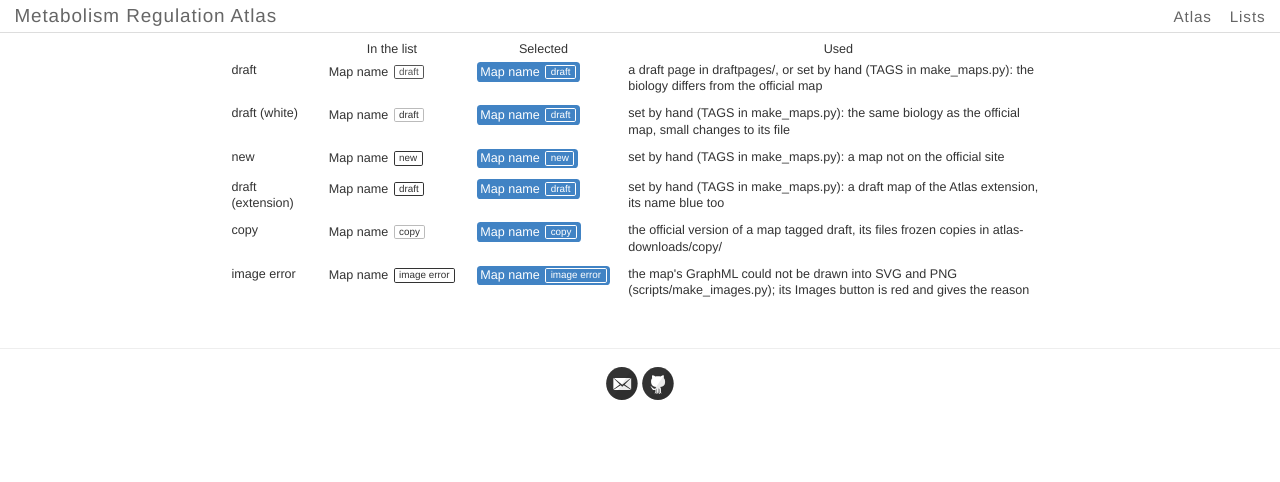
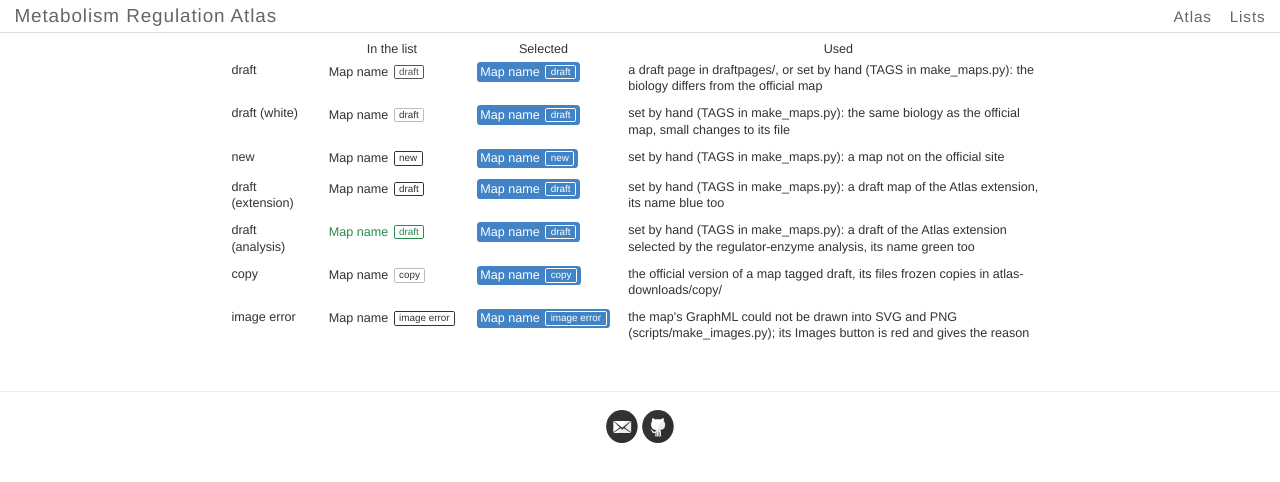
Before and after one commit to mreg-atlas/mreg-atlas.github.io, a Jekyll site: the page built from pages/atlas-tags.html, in a window 1280 px wide. Shown: the top 482 px of the page. Built offline with Jekyll 4.4.1, drawn with Linux system fonts in a browser that asks for light colours.

Commit message:
Atlas list: a green draft tag and name for maps selected by the regulator-enzyme analysis (draft-neo)
Co-Authored-By: Claude Opus 5.5 <noreply@anthropic.com>
Claude-Session: https://claude.ai/code/session_01RZmt2PpLj3C81k898UrMft

```diff
--- a/_includes/atlas-app.html
+++ b/_includes/atlas-app.html
@@ -23,6 +23,7 @@ look="panel" (user, 2026-11-10): Default Panel of the styles experiment, its own
      them by redefining them on :root (this :where() has no weight, so any later :root wins). */
   :where(:root) {
     --m2-accent: #4183c4;        /* the chosen map, chips, hover edges, new tags, the map pin */
+    --m2-neo: #2a8a4a;           /* drafts selected by the regulator-enzyme analysis (user, 2026-11-12: green) */
     --m2-on-accent: #fff;        /* text and tag edges on the accent */
     --m2-link: #1c47a9;          /* links in the text and the panel (MINERVA's link blue) */
     --m2-text: #000;             /* map list and group names */
@@ -793,6 +794,7 @@ html .m2-icons-on:not(.m2-icon-row) #m2-rail { width: 52px; gap: 14px; padding-t
     'draft-white': ['<span class="m2-draft m2-white"><span>draft</span></span>', 'Draft map, the same biology as the official map'],
     'new': ['<span class="m2-draft m2-new"><span>new</span></span>', 'New map, not on the official site'],
     'draft-ext': ['<span class="m2-draft m2-ext"><span>draft</span></span>', 'Draft map of the Atlas extension'],
+    'draft-neo': ['<span class="m2-draft m2-ext m2-neo"><span>draft</span></span>', 'Draft map of the Atlas extension, selected by the regulator-enzyme analysis'],
     'copy': ['<span class="m2-draft m2-copy"><span>copy</span></span>', 'Copy of the official map, for comparison']
   };
   // a red tag when the map's images could not be drawn from its current GraphML (make_images.py)
@@ -2211,7 +2213,7 @@ html .m2-icons-on:not(.m2-icon-row) #m2-rail { width: 52px; gap: 14px; padding-t
         heading(group, shut);
       }
       if (shut) return;
-      var b = el('button', 'm2-item m2-map' + (m.group ? ' m2-sub' : '') + (m.tag === 'draft-ext' ? ' m2-ext' : '') + (m === (chosen || current) ? ' m2-on' : ''));
+      var b = el('button', 'm2-item m2-map' + (m.group ? ' m2-sub' : '') + (m.tag === 'draft-ext' ? ' m2-ext' : m.tag === 'draft-neo' ? ' m2-ext m2-neo' : '') + (m === (chosen || current) ? ' m2-on' : ''));
       b.appendChild(el('span', 'm2-name', label(m)));
       b.type = 'button';
       b.setAttribute('data-id', m.id);
--- a/_includes/atlas-tags.css
+++ b/_includes/atlas-tags.css
@@ -6,7 +6,7 @@
      draft dark grey, new blue, image error red, copy (and the white draft) light grey with a
      lighter edge. On the chosen map (blue) every tag is clear with a white edge and word. */
   .m2-draft { display: inline-block; box-sizing: border-box; height: 16px; line-height: 14px; padding: 0 5px; margin-left: 6px; font-size: 11px; color: #555; background: var(--m2-bg); border: 1px solid #555; border-radius: 2px; }
-  .m2-on .m2-draft, .m2-on .m2-draft.m2-new, .m2-on .m2-draft.m2-ext, .m2-on .m2-draft.m2-white, .m2-on .m2-draft.m2-copy, .m2-on .m2-draft.m2-error { color: var(--m2-on-accent); background: transparent; border-color: var(--m2-on-accent); }
+  .m2-on .m2-draft, .m2-on .m2-draft.m2-new, .m2-on .m2-draft.m2-ext, .m2-on .m2-draft.m2-neo, .m2-on .m2-draft.m2-white, .m2-on .m2-draft.m2-copy, .m2-on .m2-draft.m2-error { color: var(--m2-on-accent); background: transparent; border-color: var(--m2-on-accent); }
   /* set by hand (TAGS in make_maps.py, user 2026-10-18): new in blue, a map not on the official
      site; draft in white, the same biology as the official map with small changes to its file */
   .m2-draft.m2-new { color: var(--m2-accent); border-color: var(--m2-accent); }
@@ -15,6 +15,12 @@
   .m2-draft.m2-ext { color: var(--m2-accent); border-color: var(--m2-accent); }
   .m2-ext .m2-name { color: var(--m2-accent); }
   .m2-on.m2-ext .m2-name { color: var(--m2-on-accent); }
+  /* the third round (user, 2026-11-12: "not in blue, but in some new color, like green, so I could see what comes
+     from a different kind of analysis"): drafts selected by the regulator-enzyme analysis, an extension map in
+     green; on the chosen map white like the others */
+  .m2-draft.m2-neo { color: var(--m2-neo, #2a8a4a); border-color: var(--m2-neo, #2a8a4a); }
+  .m2-neo .m2-name { color: var(--m2-neo, #2a8a4a); }
+  .m2-on.m2-neo .m2-name { color: var(--m2-on-accent); }
   /* copy: the official version kept in the Atlas for comparison (user, 2026-10-18), the same
      style as the white draft */
   .m2-draft.m2-white, .m2-draft.m2-copy { color: var(--m2-faint); border-color: #bbb; }
--- a/pages/atlas-tags.html
+++ b/pages/atlas-tags.html
@@ -34,6 +34,10 @@ noindex: true
     <td><span class="item m2-ext"><span class="m2-name">Map name</span><span class="m2-draft m2-ext"><span>draft</span></span></span></td>
     <td><span class="item m2-on m2-ext"><span class="m2-name">Map name</span><span class="m2-draft m2-ext"><span>draft</span></span></span></td>
     <td>set by hand (TAGS in make_maps.py): a draft map of the Atlas extension, its name blue too</td></tr>
+  <tr><td>draft (analysis)</td>
+    <td><span class="item m2-ext m2-neo"><span class="m2-name">Map name</span><span class="m2-draft m2-ext m2-neo"><span>draft</span></span></span></td>
+    <td><span class="item m2-on m2-ext m2-neo"><span class="m2-name">Map name</span><span class="m2-draft m2-ext m2-neo"><span>draft</span></span></span></td>
+    <td>set by hand (TAGS in make_maps.py): a draft of the Atlas extension selected by the regulator-enzyme analysis, its name green too</td></tr>
   <tr><td>copy</td>
     <td><span class="item">Map name<span class="m2-draft m2-copy"><span>copy</span></span></span></td>
     <td><span class="item m2-on">Map name<span class="m2-draft m2-copy"><span>copy</span></span></span></td>
```
